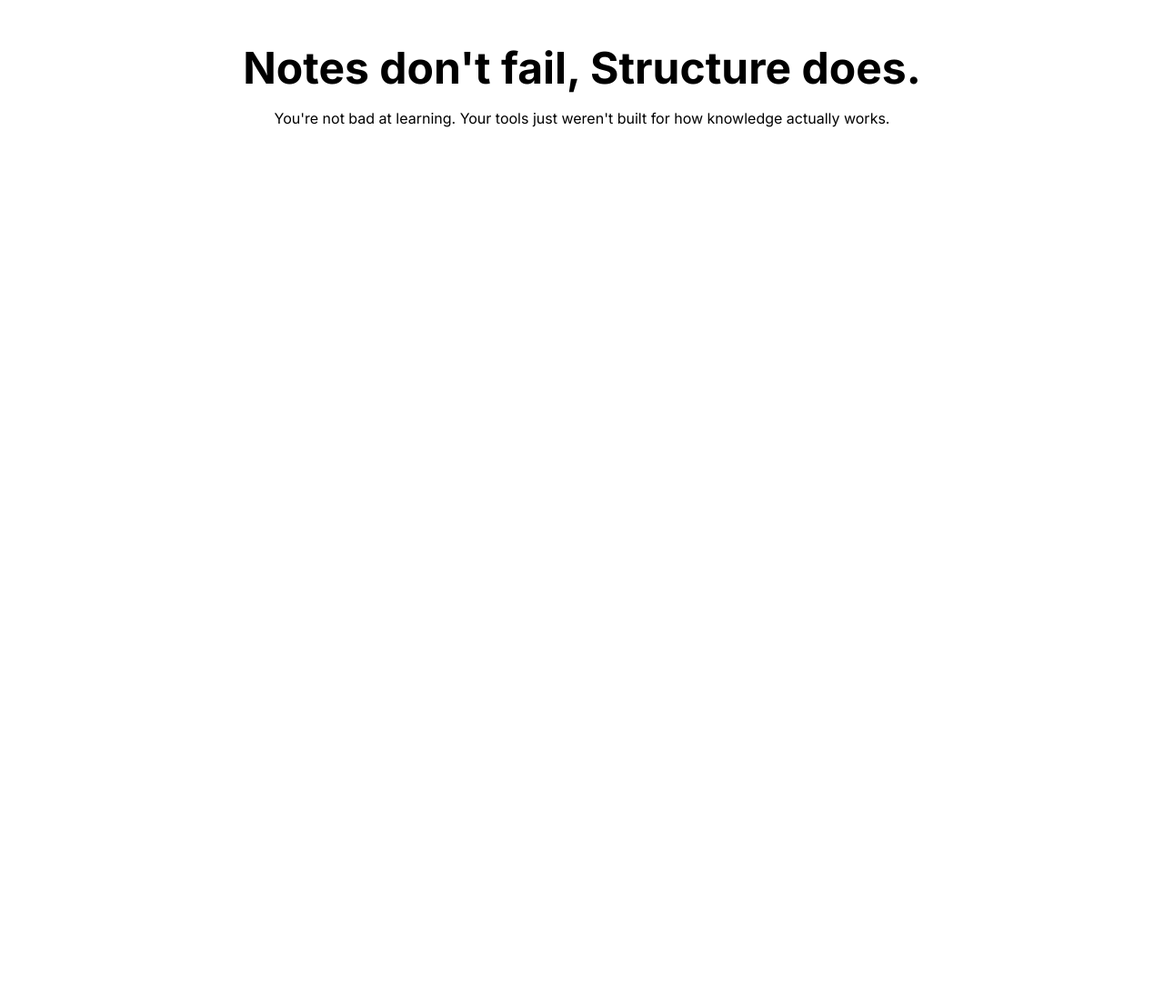
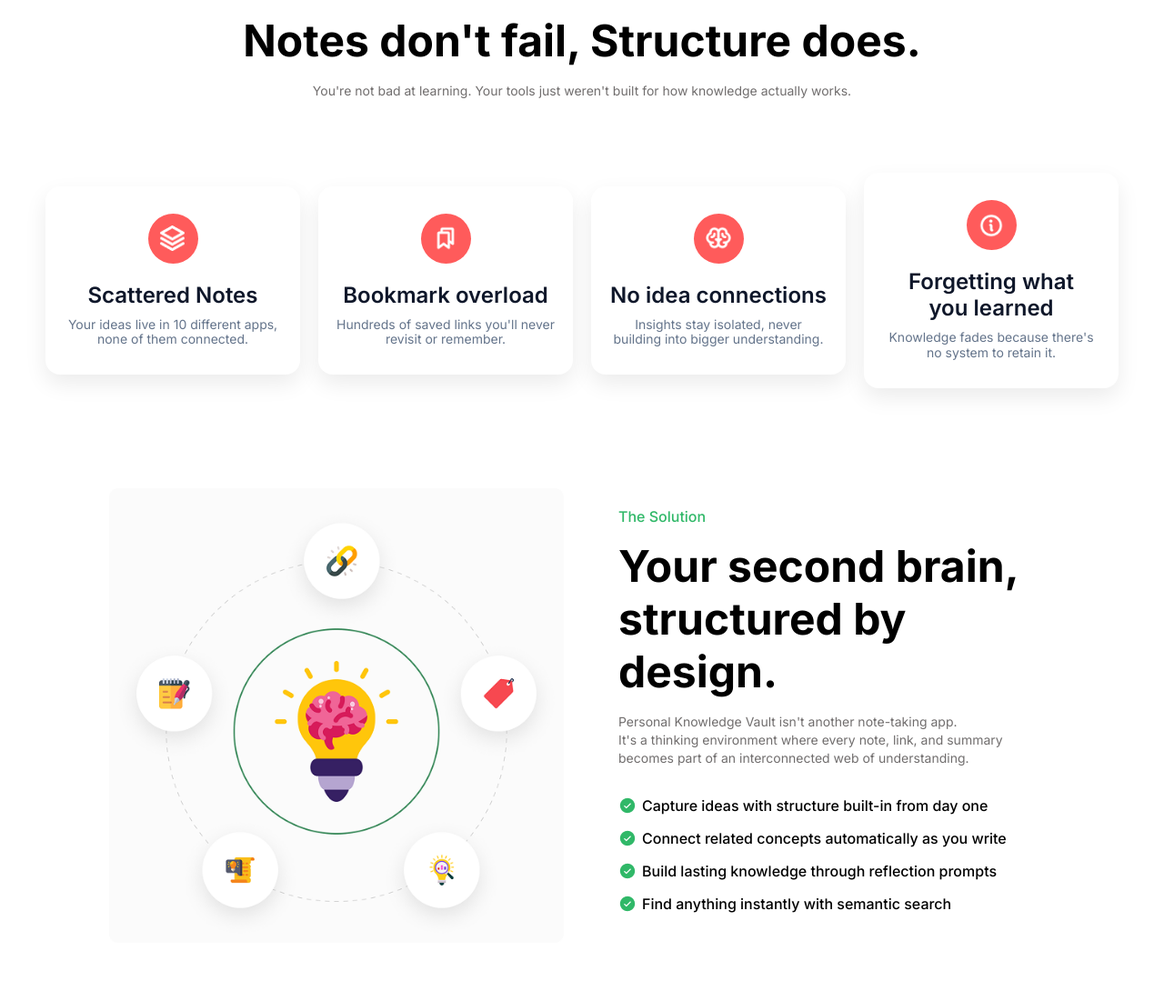
Before and after one commit to Irfan-alam-08/B13-A1, a plain HTML site: page index.html in a window 1280 px wide. Shown: the part 646-1747 px from the top of the page at 91% size. Before the commit the page ends 946 px from the top, so only its background shows below. Drawn offline with Linux system fonts and the light colour scheme.

Commit message:
knowledge image section added as fig file

```diff
--- a/index.html
+++ b/index.html
@@ -39,12 +39,100 @@
             <div class="txt-header">
                 <h1 class="title-txt">Notes don't fail, Structure does.</h1>
                 <p2>You're not bad at learning. Your tools just weren't built for how knowledge actually works.</p2>
+            </div>
+            <div class="cards-container">
+                <!-- card1 -->
+                <div class="cards">
+                    <div class="icon-wrapper">
+                        <img src="./assets/Vector.png" alt="">
+                    </div>
+                    <h3>Scattered Notes</h3>
+                    <p>Your ideas live in 10 different apps, none of them connected.</p>
+                    </div>
+                    <!-- card2 -->
+                    <div class="cards">
+                    <div class="icon-wrapper">
+                        <img src="./assets/Bookmarks.png" alt="">
+                    </div>
+                    <h3>Bookmark overload</h3>
+                    <p>Hundreds of saved links you'll never revisit or remember.</p>
+                    </div>
+                    <!-- card3 -->
+                    <div class="cards">
+                    <div class="icon-wrapper">
+                        <img src="./assets/Brain.png" alt="">
+                    </div>
+                    <h3>No idea connections</h3>
+                    <p>Insights stay isolated, never building into bigger understanding.</p>
+                    </div>
+                    <!-- card4 -->
+                    <div class="cards">
+                    <div class="icon-wrapper">
+                        <img src="./assets/Info.png" alt="">
+                    </div>
+                    <h3>Forgetting what <br>you learned</h3>
+                    <p>Knowledge fades because there's no system to retain it.</p>
+                    </div>
+
+                </div>
+
+        </section>
+        <section class="knowledge-img-container">
+            <div>
+                <img id="knowledge-img" src="./assets/knowledge.png" alt="">
+            </div>
+            <div class="knowledge-img-container-txt">
+                <h2 class="small-grntxt">The Solution</h2>
+                <h1 class="title-txt-kic">Your second brain,<br>structured by design.</h1>
+                <div class="kic-para">
+                    <p2 >Personal Knowledge Vault isn't another note-taking app.
+                        <br>It's a thinking environment where every note, link, and summary
+                        <br>becomes part of an interconnected web of understanding.</p2>
+                    </div>
+
+                <div class="grncheck-circle-container">
+                <div class="grncheck-circle-img">
+                    <img src="./assets/CheckCircle.png" alt="">
+                </div>
+                <div class="grncheck-circle-txt">
+                    <p2>Capture ideas with structure built-in from day one</p2>
+                </div>
 
             </div>
-            <div class="cards">
+                <div class="grncheck-circle-container">
+                <div class="grncheck-circle-img">
+                    <img src="./assets/CheckCircle.png" alt="">
+                </div>
+                <div class="grncheck-circle-txt">
+                    <p2>Connect related concepts automatically as you write</p2>
+                </div>
 
             </div>
+                <div class="grncheck-circle-container">
+                <div class="grncheck-circle-img">
+                    <img src="./assets/CheckCircle.png" alt="">
+                </div>
+                <div class="grncheck-circle-txt">
+                    <p2>Build lasting knowledge through reflection prompts</p2>
+                </div>
+
+            </div>
+                <div class="grncheck-circle-container">
+                <div class="grncheck-circle-img">
+                    <img src="./assets/CheckCircle.png" alt="">
+                </div>
+                <div class="grncheck-circle-txt">
+                    <p2>Find anything instantly with semantic search</p2>
+                </div>
+
+            </div>
+            </div>
+
         </section>
+
+
+
+
     </header>
     <main>
 
--- a/style.css
+++ b/style.css
@@ -94,7 +94,6 @@ body{
 }
 p1{
     color: #FFFFFF;
-    font-style: Regular;
     margin-top: 40px;
     font-size: 18px;
     font-weight: 400;
@@ -141,7 +140,7 @@ p1{
     color: #000000;
 }
 .cards-section{
-    padding: 80px 120px;
+    padding: 50px 120px;
     display: flex;
     flex-direction: column;
     align-items: center;
@@ -167,3 +166,106 @@ p1{
     text-align: center;
     color: #000000;
 }
+.txt-header p2 {
+    font-size: 14px;
+    font-weight: 400;
+    line-height: 20px;
+    letter-spacing: 0%;
+    text-align: center;
+    color: #716e6e;
+}
+.cards-container {
+    display: flex;
+    gap: 20px;
+    justify-content: center;
+    align-items: center;
+}
+.cards {
+    width: 280px;
+    background: #ffffff;
+    border-radius: 16px;
+    padding: 30px 20px;
+    text-align: center;
+    box-shadow: 0 10px 25px #00000014;
+}
+.icon-wrapper {
+    width: 55px;
+    height: 55px;
+    background: #ff5b5b;
+    border-radius: 50%;
+    display: flex;
+    align-items: center;
+    justify-content: center;
+    margin: 0 auto 20px;
+}
+.icon-wrapper img {
+    width: 28px;
+    height: 28px;
+}
+.cards h3 {
+    font-size: 24px;
+    font-weight: 600;
+    margin-bottom: 10px;
+    color: #0f172a;
+}
+.cards p {
+    font-size: 14px;
+    color: #64748b;
+    line-height: 1.2;
+}
+.knowledge-img-container {
+    padding: 60px 120px;
+    display: flex;
+    justify-content: center;
+    align-items: center;
+}
+#knowledge-img {
+    width: 500px;
+    height: 500px;
+}
+.knowledge-img-container-txt {
+    margin-left: 60px;
+}
+.small-grntxt {
+    color: #30B868;
+    font-size: 16px;
+    font-weight: 500;
+    line-height: 20px;
+    letter-spacing: 0%;
+    text-align: left;
+    margin-bottom: 16px;
+}
+.title-txt-kic {
+    font-style: Bold;
+    font-size: 48px;
+    font-weight: 700;
+    line-height: 58px;
+    text-align: left;
+    color: #000000;
+    margin-bottom: 16px;
+}
+.kic-para {
+    font-size: 14px;
+    font-weight: 400;
+    line-height: 20px;
+    letter-spacing: 0%;
+    text-align: left;
+    color: #716e6e;
+    margin-bottom: 32px;
+}
+.grncheck-circle-container {
+    display: flex;
+    flex-direction: row;
+    gap: 6px;
+    margin-bottom: 16px;
+}
+.grncheck-circle-img {
+    width: 20px;
+    height: 20px;
+}
+.grncheck-circle-txt {
+    font-size: 16px;
+    font-weight: 500;
+    line-height: 20px;
+    text-align: left;
+}
```
